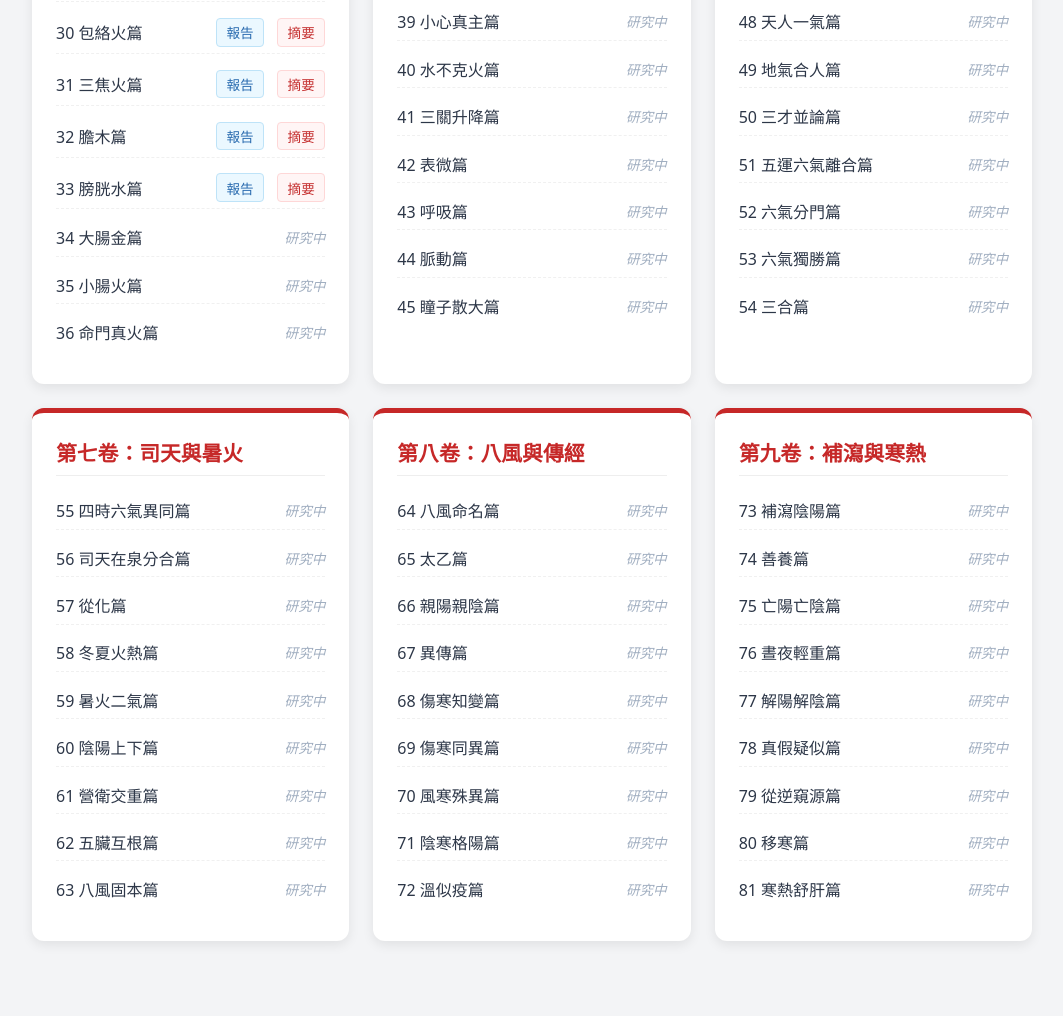
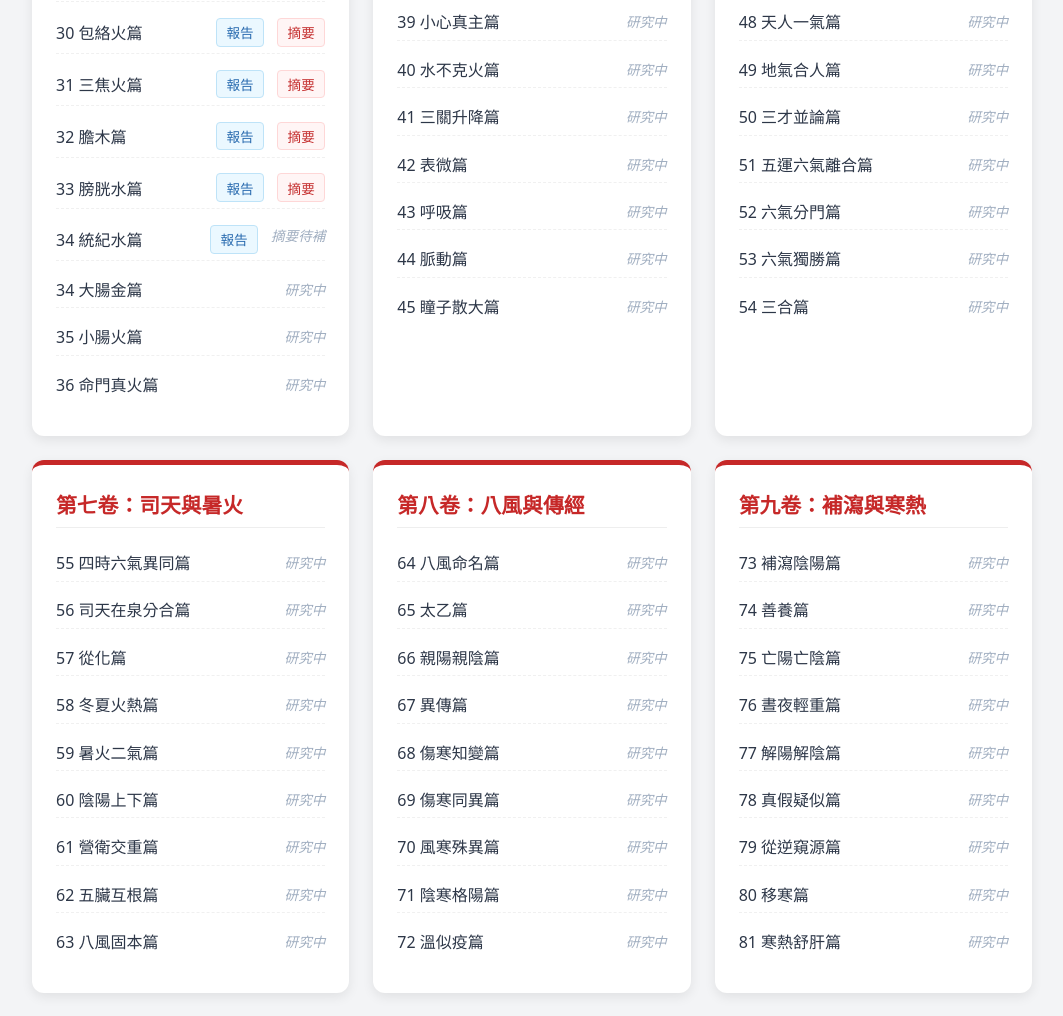
Before and after one commit to kimitseng0331/tcm_notebook, a plain HTML site: page html/huangdi_waijing_index.html in a window 1280 px wide. Shown: the part 945-1961 px from the top of the page, without its empty margins (108-1171 px from the left). Before the commit the page ends 1918 px from the top, so only its background shows below. Drawn offline with Linux system fonts and the light colour scheme.

Commit message:
FIX: Final and correct update to index for Chapter 34

```diff
--- a/html/huangdi_waijing_index.html
+++ b/html/huangdi_waijing_index.html
@@ -143,6 +143,7 @@ a{text-decoration:none;font-size:0.85rem;padding:0.2rem 0.6rem;border-radius:4px
                 <li><span class="chapter-name">31 三焦火篇</span><div class="links"><a href="https://htmlpreview.github.io/?https://github.com/kimitseng0331/tcm_notebook/blob/main/html/hwj_1-31_三焦火篇_research_report.html" class="report-link">報告</a><a href="https://htmlpreview.github.io/?https://github.com/kimitseng0331/tcm_notebook/blob/main/html/hwj_1-31_三焦火篇_summary.html" class="summary-link">摘要</a></div></li>
                 <li><span class="chapter-name">32 膽木篇</span><div class="links"><a href="https://htmlpreview.github.io/?https://github.com/kimitseng0331/tcm_notebook/blob/main/html/hwj_1-32_膽木篇_research_report.html" class="report-link">報告</a><a href="https://htmlpreview.github.io/?https://github.com/kimitseng0331/tcm_notebook/blob/main/html/hwj_1-32_膽木篇_summary.html" class="summary-link">摘要</a></div></li>
                 <li><span class="chapter-name">33 膀胱水篇</span><div class="links"><a href="https://htmlpreview.github.io/?https://github.com/kimitseng0331/tcm_notebook/blob/main/html/hwj_1-33_膀胱水篇_research_report.html" class="report-link">報告</a><a href="https://htmlpreview.github.io/?https://github.com/kimitseng0331/tcm_notebook/blob/main/html/hwj_1-33_膀胱水篇_summary.html" class="summary-link">摘要</a></div></li>
+                <li><span class="chapter-name">34 統紀水篇</span><div class="links"><a href="hwj_1-34_統紀水篇_research_report.html" class="report-link">報告</a><span class="pending">摘要待補</span></div></li>
                 <li><span class="chapter-name">34 大腸金篇</span><span class="pending">研究中</span></li>
                 <li><span class="chapter-name">35 小腸火篇</span><span class="pending">研究中</span></li>
                 <li><span class="chapter-name">36 命門真火篇</span><span class="pending">研究中</span></li>
```
